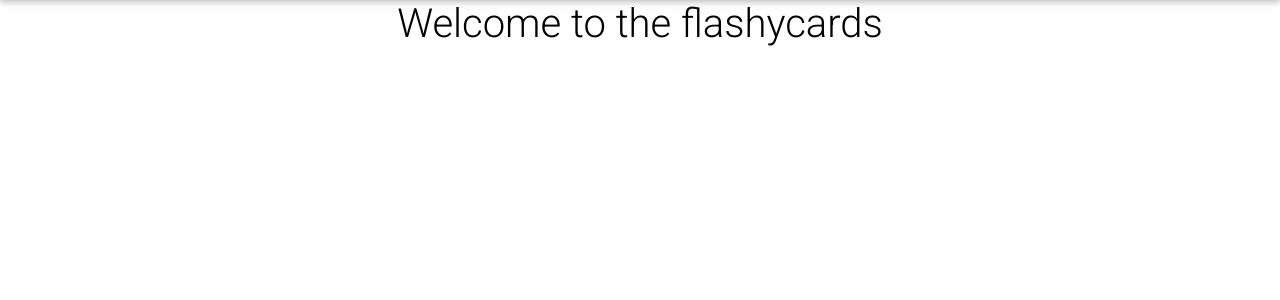
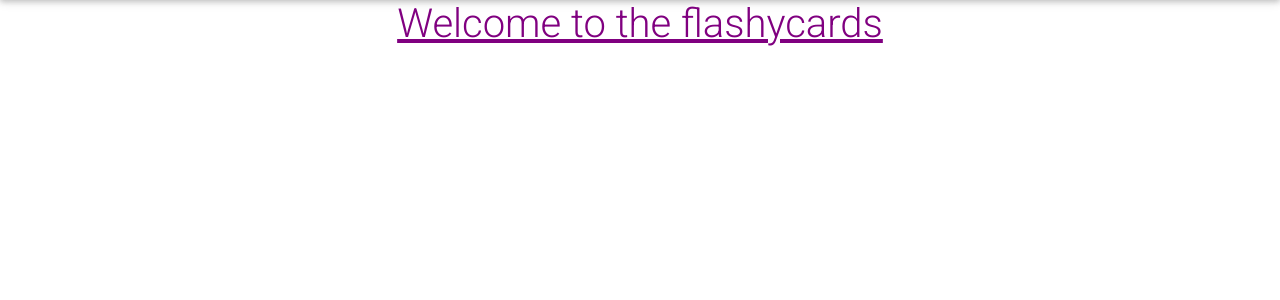
Before and after one commit to Bridgit-wairimu/flashycards, a Django app: page / in a window 1280 px wide. Shown: the part 70-370 px from the top of the page. Run offline with Django 3.2, Linux system fonts and the light colour scheme; the visitor is signed in with stand-in values (Sample User, id 1); data that the repository does not hold is empty; some libraries are stand-ins or nearby versions.

Commit message:
add style color for template text

```diff
--- a/myflash/templates/index.html
+++ b/myflash/templates/index.html
@@ -5,7 +5,7 @@
 
 {{block.super}}
 
-<h1 style="color: black; text-align: center;"> Welcome to the flashycards</h1>
+<h1 style="color: purple; text-align: center;"><u>Welcome to the flashycards</u></h1>
 
 <div class="container-fluid main">
     <div class="container-fluid headview">
```
